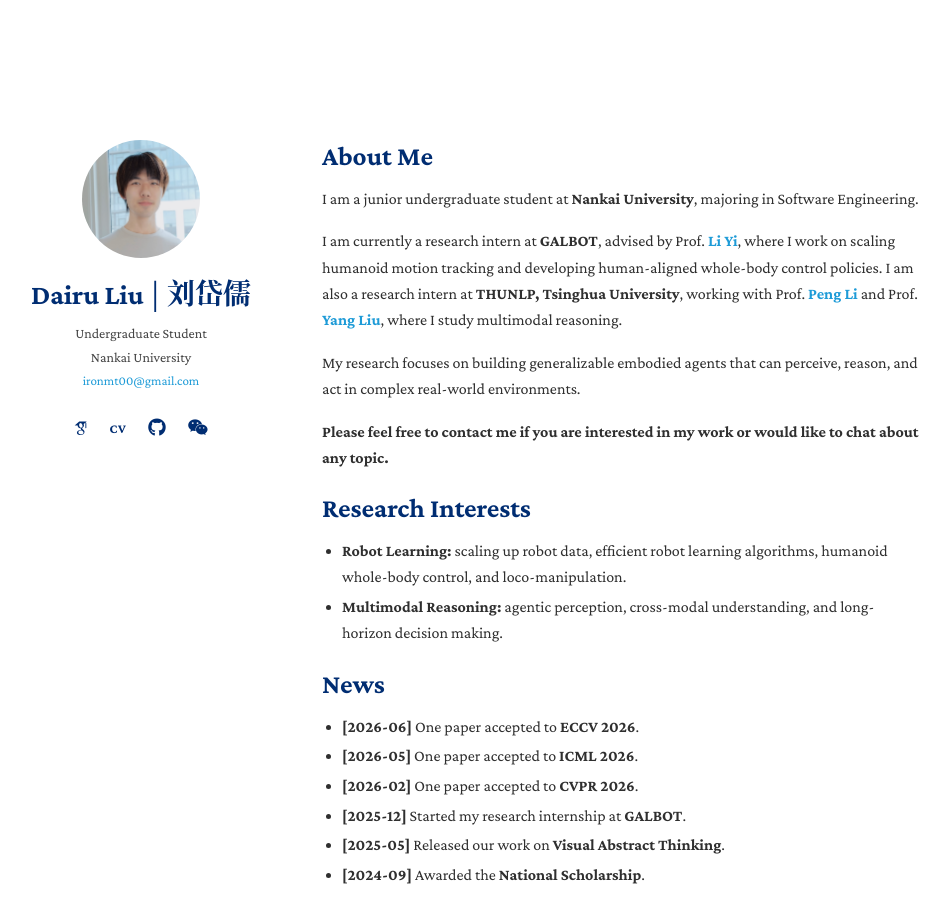
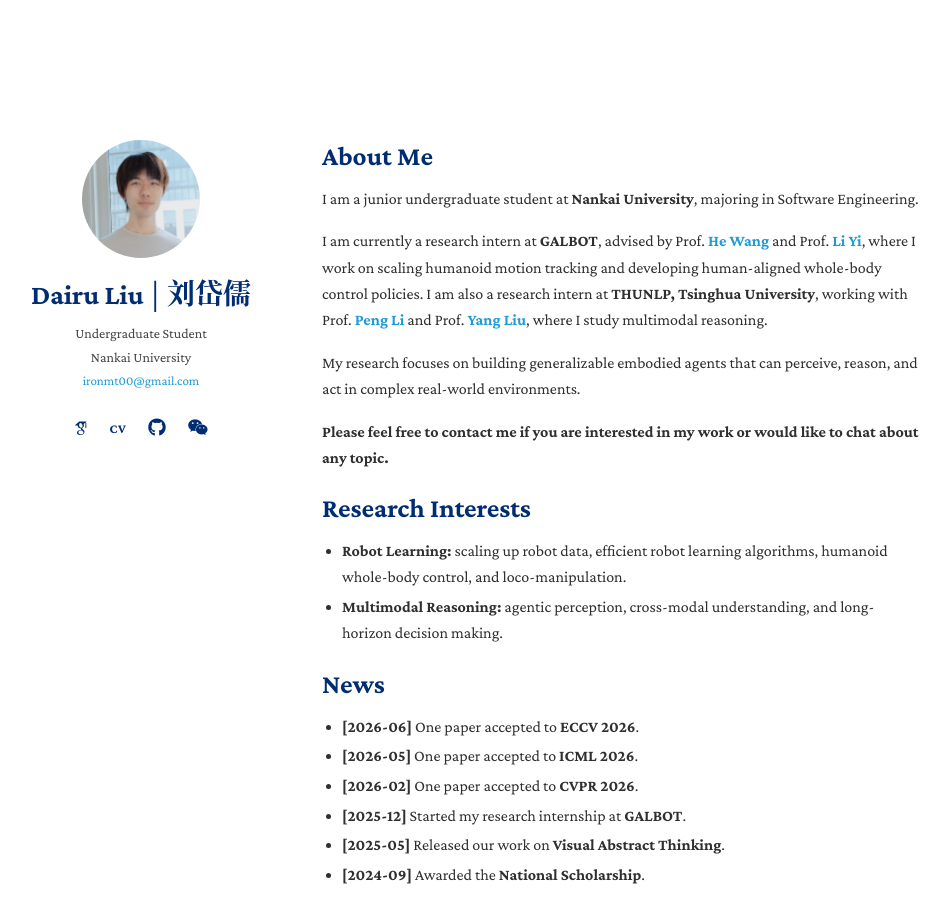
Before and after one commit to dairuliu/dairuliu.github.io, a Jekyll site: the page built from _pages/about.md, in a window 1280 px wide and 900 px high. Shown: the whole window, without its empty margins (172-1122 px from the left). Built offline with Jekyll 4.4.1, drawn with Linux system fonts in a browser that asks for light colours; some web fonts are replaced.

Commit message:
update cv

```diff
--- a/_pages/about.md
+++ b/_pages/about.md
@@ -13,7 +13,7 @@
 
 I am a junior undergraduate student at **Nankai University**, majoring in Software Engineering.
 
-I am currently a research intern at **GALBOT**, advised by Prof. [**Li Yi**](https://ericyi.github.io), where I work on scaling humanoid motion tracking and developing human-aligned whole-body control policies. I am also a research intern at **THUNLP, Tsinghua University**, working with Prof. [**Peng Li**](https://lpeng.net) and Prof. [**Yang Liu**](https://nlp.csai.tsinghua.edu.cn/~ly/), where I study multimodal reasoning.
+I am currently a research intern at **GALBOT**, advised by Prof. [**He Wang**](https://hughw19.github.io) and Prof. [**Li Yi**](https://ericyi.github.io), where I work on scaling humanoid motion tracking and developing human-aligned whole-body control policies. I am also a research intern at **THUNLP, Tsinghua University**, working with Prof. [**Peng Li**](https://lpeng.net) and Prof. [**Yang Liu**](https://nlp.csai.tsinghua.edu.cn/~ly/), where I study multimodal reasoning.
 
 My research focuses on building generalizable embodied agents that can perceive, reason, and act in complex real-world environments.
 
```
Also changed, not shown: 1 other file.
